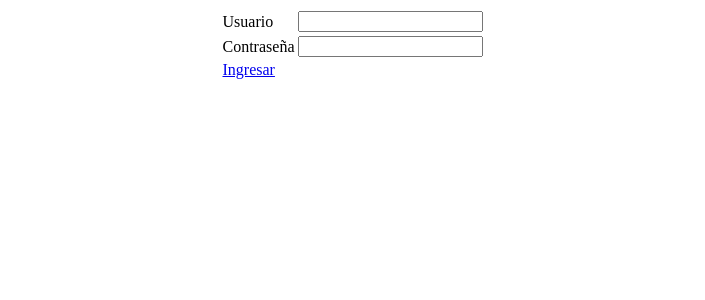
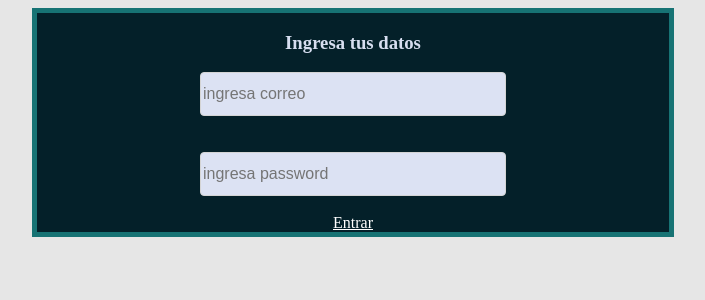
Before and after one commit to itscoDevelopersTeam/itscoLibros, a PHP site: page /itscoLibros/ in a window 1280 px wide. Shown: the top 300 px of the page, without its empty margins (287-992 px from the left). Run offline with PHP 8.4, Linux system fonts and the light colour scheme.

Commit message:
diseño de login

```diff
--- /dev/null
+++ b/css/estiloLogin.css
@@ -0,0 +1,28 @@
+body{
+	 background-color: #E6E6E6;
+	 margin: 1;
+	 padding: 1;
+}
+h3{
+	color: #D7DEF0;
+}
+#formMain{
+display: flex;
+flex-direction: column;
+justify-content: space-between;
+width: 50%;
+border: 5px solid #177374;
+background-color: #042029;
+}
+#formMain .cajas{
+  background: #DCE2F3 none repeat scroll 0 0;
+  border: 1px solid #d4d4d4;
+  border-radius: 4px;
+  font-size: 16px;
+  height: 40px;
+  width: 300px;
+  line-height: 50px;
+}
+#botonEntrar{
+	color:white;
+}
--- a/index.php
+++ b/index.php
@@ -1,26 +1,20 @@
 <!DOCTYPE html>
-
 <html>
 	<head>
 		<title>Itsco libros</title>
+		<link rel="stylesheet" type="text/css" href="css/estiloLogin.css" />
 	</head>
-	<body>
-		<center>
-		<form>
-			<table>
-				<tr>
-				<td> Usuario </td>
-				<td> <input type="text" name="txtuser"></td>
-				</tr>
-				<tr>
-					<td> Contraseña</td>
-					<td> <input type="password" name="txtcontra"></td>
-				</tr>
-				<tr>
-					<td> <a href="php/Paneles/usuarioAdmin.php"> Ingresar </a></td>
-				</tr>
-			</table>
-		</form>
-		</center>
-	</body>
+<body id="loginForm">
+<center>
+
+	<form id ="formMain">
+	<div><h3> Ingresa tus datos </h3></div>
+		<div><input type="text" name="txtcorreo" class="cajas" placeholder="ingresa correo"></div>
+		<br><br>
+		<div><input type="password" name="txtcontraseña" class="cajas" placeholder="ingresa password"></div>
+		<br>
+		<div><a href= "php/Paneles/usuarioAdmin.php" id="botonEntrar"> Entrar </a></div>
+	</form>
+</center>
+</body>
 </html>
```
Also changed, not shown: img.jpg (added).
